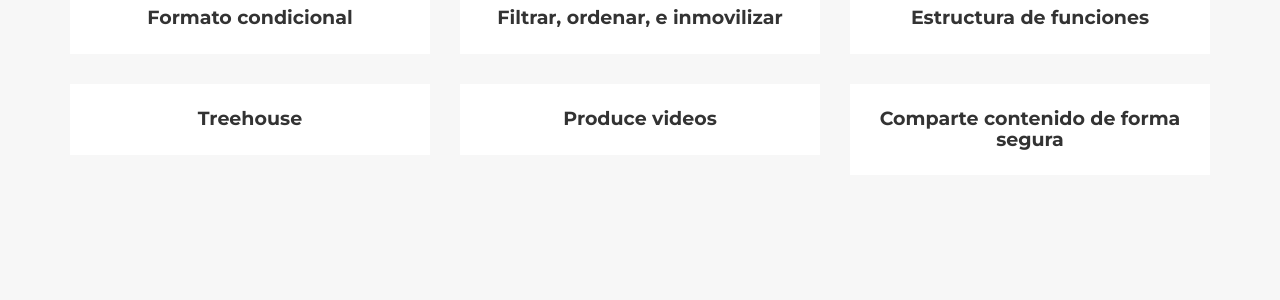
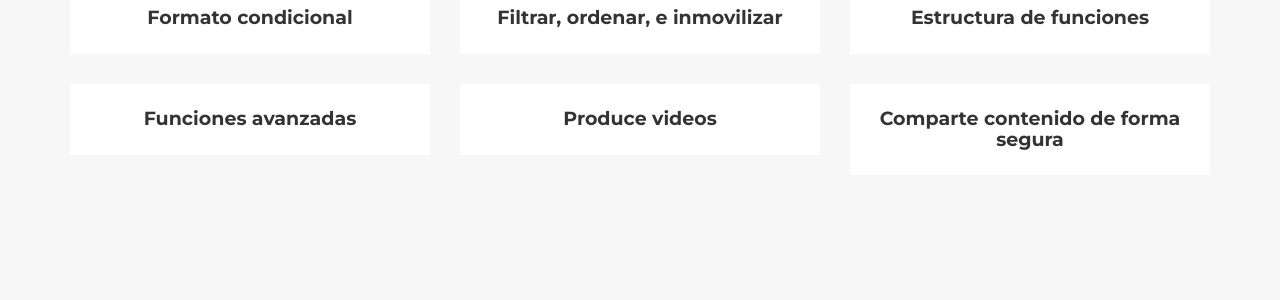
Before and after one commit to camachevaz/superProfe, a Jekyll site: the page built from _posts/2014-07-15-project-4.markdown, in a window 1280 px wide and 900 px high, scrolled down 1717 px. Shown: the part 153-453 px from the top of the window. Built offline with Jekyll 4.4.1, drawn with Linux system fonts in a browser that asks for light colours; some web fonts are replaced.

Commit message:
Update 2014-07-15-project-4.markdown

```diff
--- a/_posts/2014-07-15-project-4.markdown
+++ b/_posts/2014-07-15-project-4.markdown
@@ -1,6 +1,6 @@
 ---
-title: Treehouse
-apps: Website Design
+title: Funciones avanzadas
+apps: Microsoft Excel y Google Sheets
 layout: default
 modal-id: 4
 date: 2014-07-15
```
